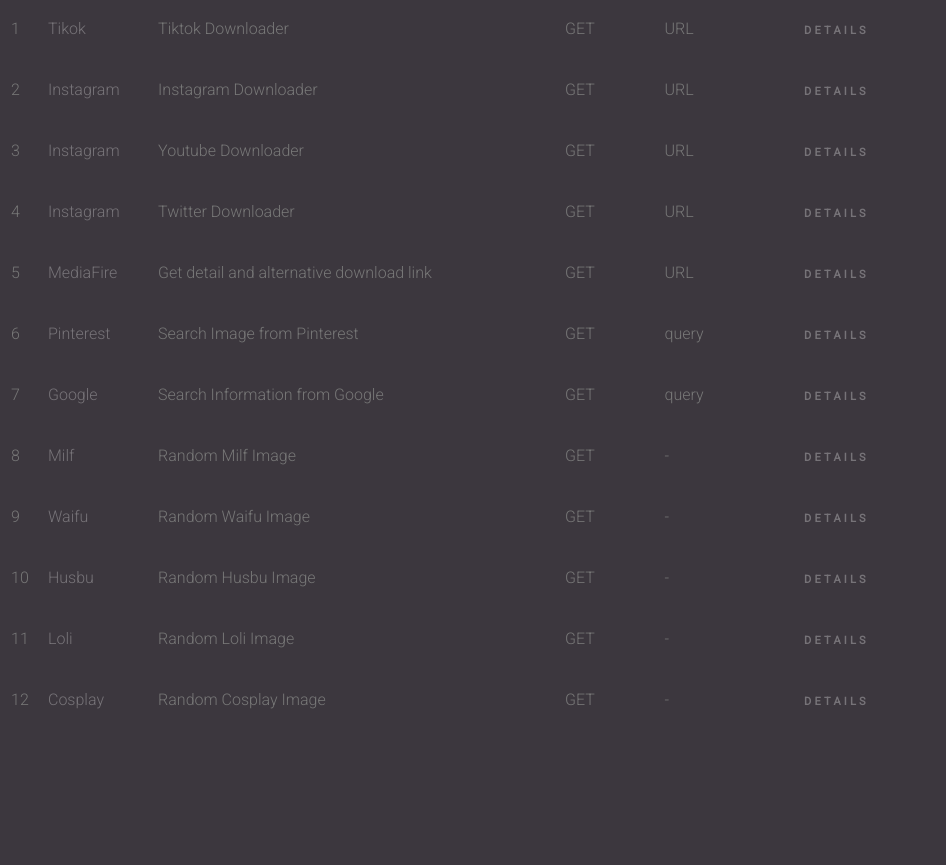
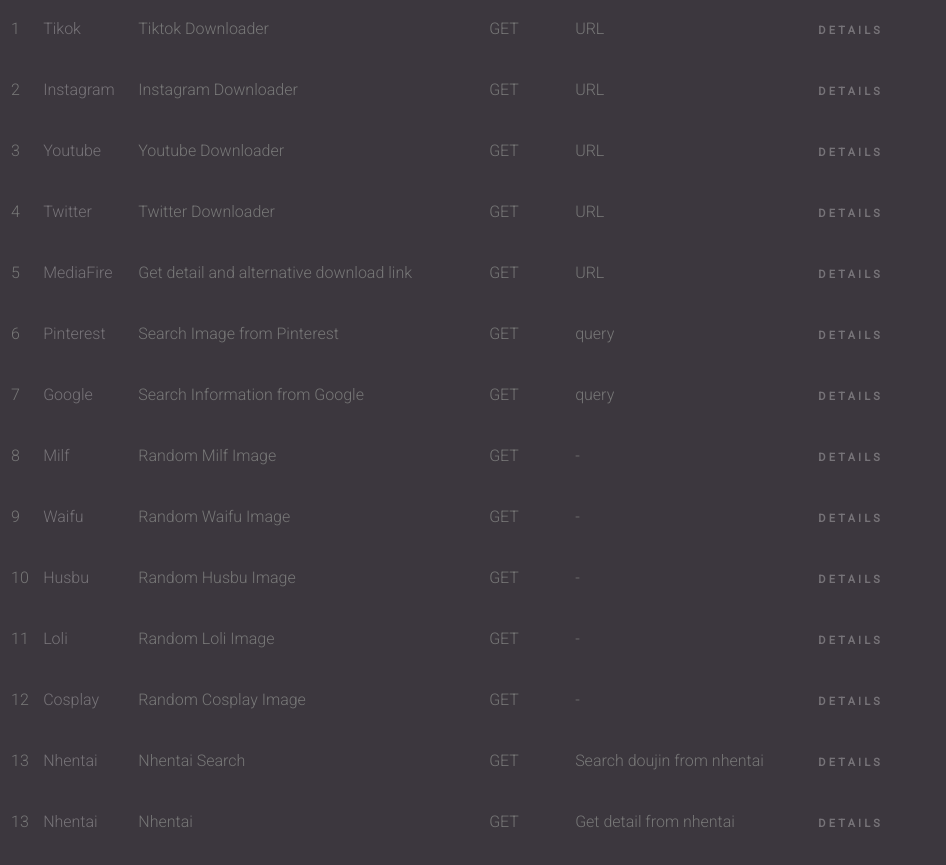
Before and after one commit to Arya-was/simple-api, a website: page views/index.html in a window 1280 px wide. Shown: the part 237-1102 px from the top of the page, without its empty margins (0-946 px from the left). Drawn offline with Linux system fonts and the light colour scheme.

Commit message:
Update index.html

```diff
--- a/views/index.html
+++ b/views/index.html
@@ -47,7 +47,7 @@
             </tr>
             <tr>
               <td>3</td>
-              <td><a href="/downloader/youtube?link=https://www.youtube.com/watch?v=0CNEdIZtkfw">Instagram</a></td>
+              <td><a href="/downloader/youtube?link=https://www.youtube.com/watch?v=0CNEdIZtkfw">Youtube</a></td>
               <td>Youtube Downloader</td>
               <td>GET</td>
               <td>URL</td>
@@ -55,7 +55,7 @@
             </tr>
             <tr>
               <td>4</td>
-              <td><a href="/downloader/twitter?link=https://twitter.com/PassengersMovie/status/821025484150423557">Instagram</a></td>
+              <td><a href="/downloader/twitter?link=https://twitter.com/PassengersMovie/status/821025484150423557">Twitter</a></td>
               <td>Twitter Downloader</td>
               <td>GET</td>
               <td>URL</td>
@@ -125,6 +125,22 @@
               <td>-</td>
               <td><a href="/randomimg/cosplay" class="more">Details</a></td>
             </tr>
+            <tr>
+              <td>13</td>
+              <td><a href="/nsfw/nHentaiSearch?query=miku">Nhentai</a></td>
+              <td>Nhentai Search</td>
+              <td>GET</td>
+              <td>Search doujin from nhentai</td>
+              <td><a href="/nsfw/nHentaiSearch?query=miku" class="more">Details</a></td>
+            </tr>
+             <tr>
+              <td>13</td>
+              <td><a href="/nsfw/nHentai?code=212121">Nhentai</a></td>
+              <td>Nhentai</td>
+              <td>GET</td>
+              <td>Get detail from nhentai</td>
+              <td><a href="/nsfw/nHentai?code=212121" class="more">Details</a></td>
+            </tr>
           </tbody>
         </table>
       </div>
```
